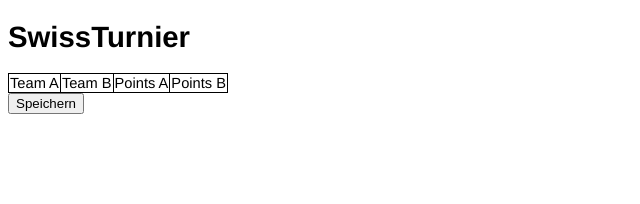
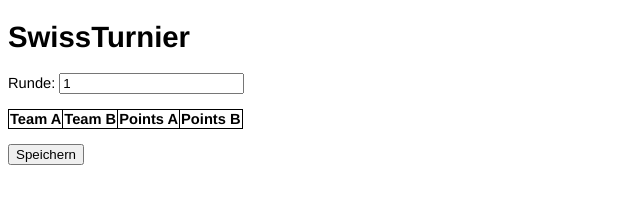
Before and after one commit to AndyStricker/SwissTurnier, a plain HTML site: page app/index.html in a window 1280 px wide. Shown: the whole page, without its empty margins (0-640 px from the left). Drawn offline with Linux system fonts and the light colour scheme; no server answers.

Commit message:
Enhance HTML with round input and some styling

```diff
--- a/app/css/main.css
+++ b/app/css/main.css
@@ -5,6 +5,10 @@ body {
 table {
     border-collapse: collapse;
 }
+thead tr {
+    font-weight: bold;
+    text-align: center;
+}
 td, th {
     border: 1px solid black;
 }
--- a/app/index.html
+++ b/app/index.html
@@ -26,6 +26,14 @@
 <div id='anchor1'></div>
 <div id='playround-view'>
 	<form name="playround-form">
+		<form>
+			<p>
+				<label>
+					Runde:
+					<input class="playround-input" type="number" min="0" name="playround" value="1">
+				</label>
+			</p>
+		</form>
 		<table class="playround-table">
 			<thead>
 				<tr>
@@ -37,7 +45,9 @@
 			</thead>
 			<tbody class="playround-list"></tbody>
 		</table>
-		<button class="save-button" type="button" name="save-button" value="save">Speichern</button>
+		<p>
+			<button class="save-button" type="button" name="save-button" value="save">Speichern</button>
+		</p>
 	</form>
 </div>
 </body>
```
